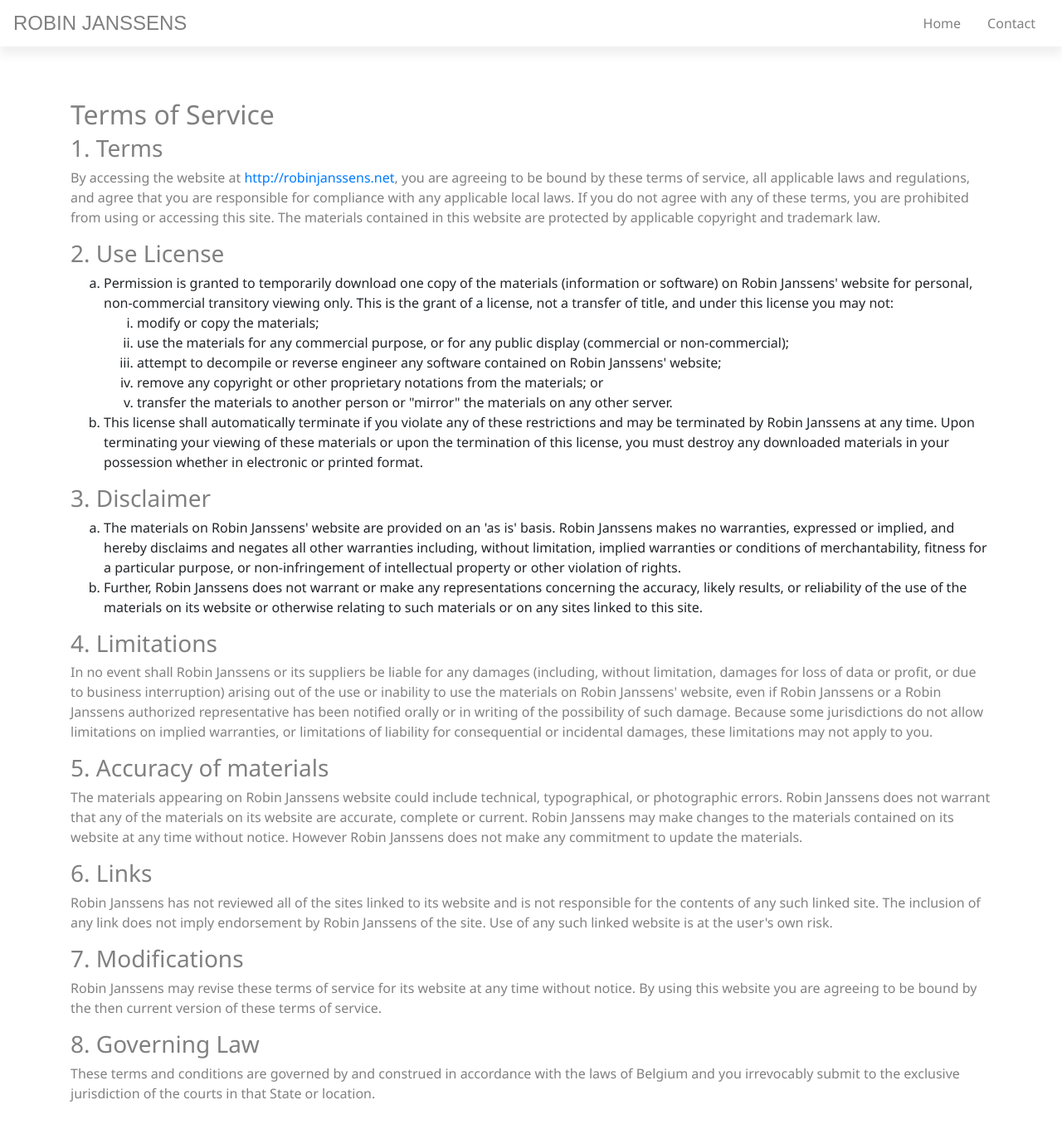
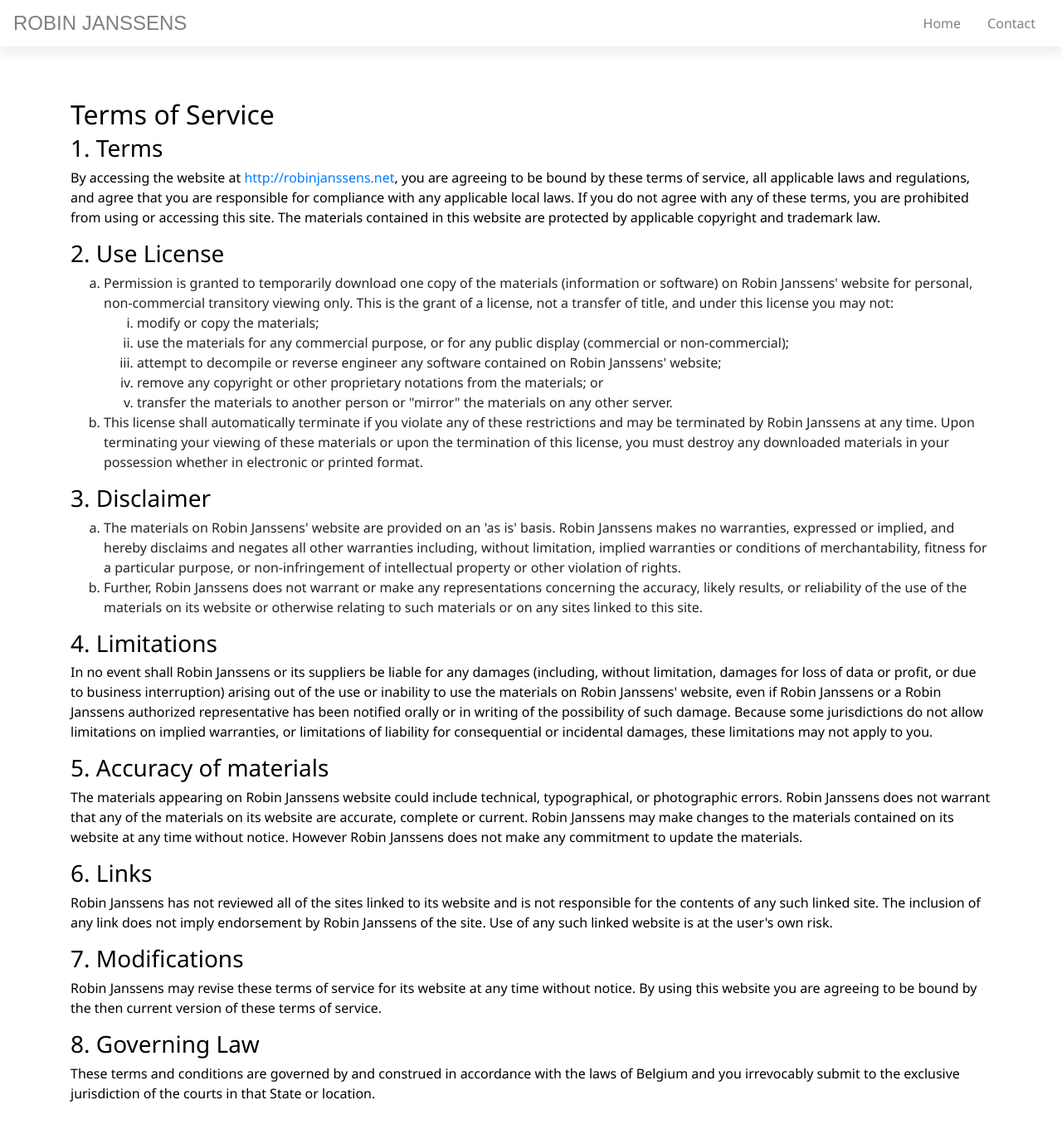
Before and after one commit to robinjanssens/robinjanssens.net, a Jekyll site: the page built from terms.html, in a window 1280 px wide and 1400 px high. Shown: the top 1367 px of the window at 83% size. Built offline with Jekyll 4.4.1, drawn with Linux system fonts in a browser that asks for light colours; nearby versions of some CDN libraries; some web fonts are replaced; comment, search, counter and statistics services are not loaded.

Commit message:
fixed menu icon in page layout

```diff
--- a/_layouts/page.html
+++ b/_layouts/page.html
@@ -32,7 +32,7 @@
       <!-- <a href="index.html" class="navbar-brand d-flex w-50 mr-auto">Robin Janssens</a> -->
       <a href="/" class="navbar-brand d-flex w-50 mr-auto">ROBIN JANSSENS</a>
       <button class="navbar-toggler" type="button" data-toggle="collapse" data-target="#collapsingNavbar">
-        <span class="navbar-toggler-icon"></span>
+        <i data-feather="menu"></i>
       </button>
       <div class="navbar-collapse collapse" id="collapsingNavbar">
         <ul class="nav navbar-nav ml-auto w-50 justify-content-end">
--- a/assets/css/style.css
+++ b/assets/css/style.css
@@ -16,9 +16,8 @@
   padding-top: 4rem;
   padding-bottom: 5rem;
 }
-/* Display all headers in 'Allerta' font */
 h1, h2, h3, h4, h5, h6, p {
-  color: rgb(128,128,128);
+  color: rgb(0,0,0); /* Black headers */
 }
 .inverse {
   background-color: rgb(128,128,128);
```
